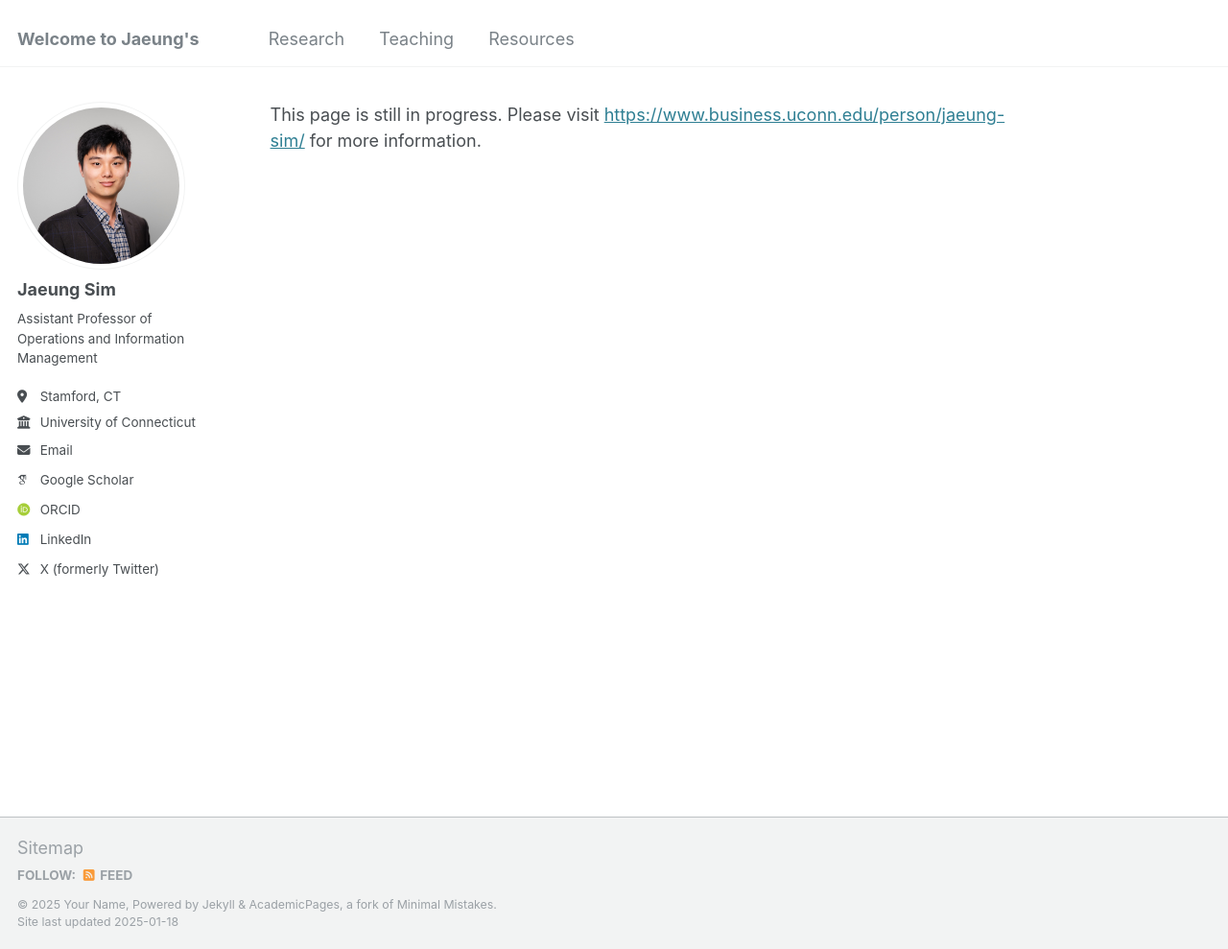
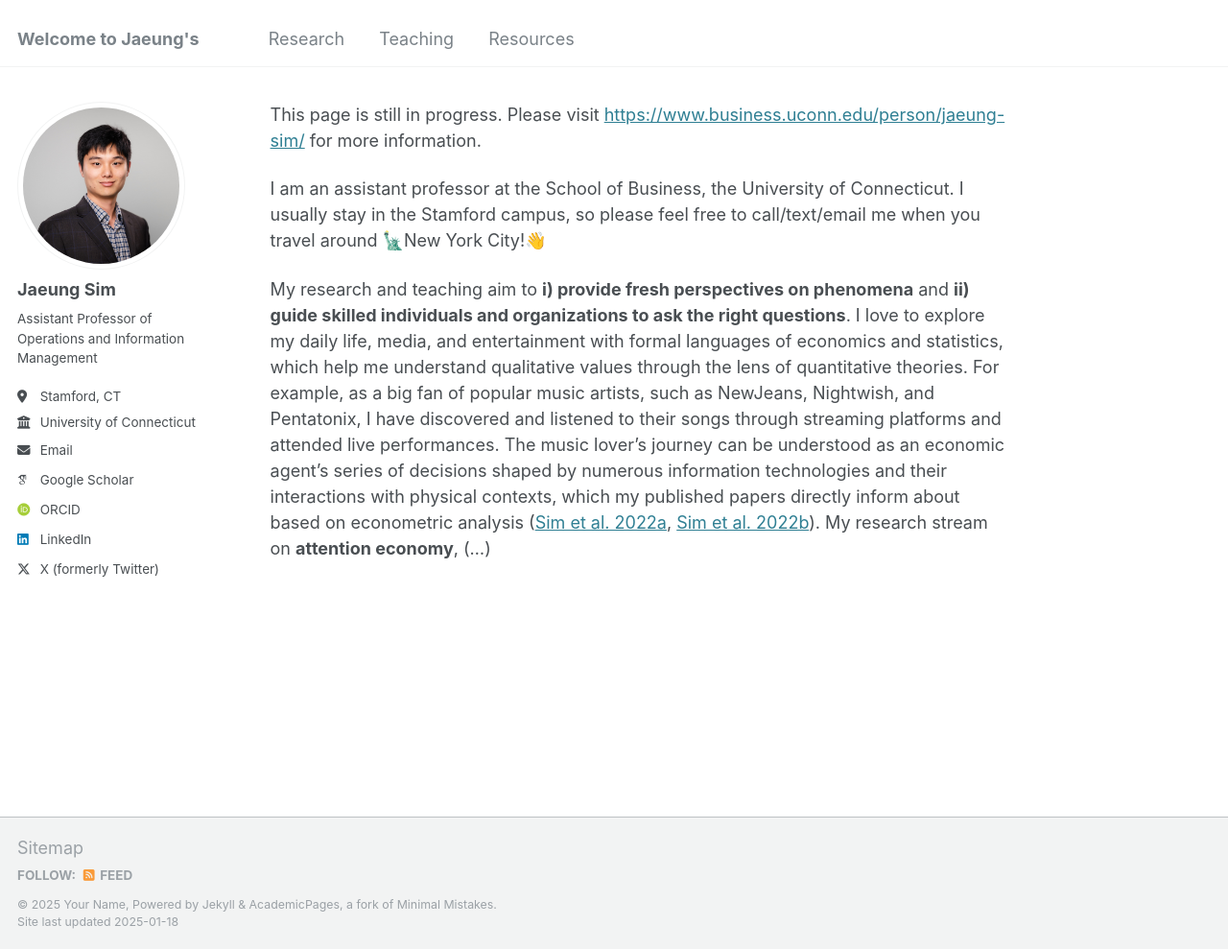
Before and after one commit to jaeungs/jaeungs.github.io, a Jekyll site: the page built from _pages/about.md, in a window 1280 px wide and 989 px high. Shown: the whole window at 96% size. Built offline with Jekyll 4.4.1, drawn with Linux system fonts in a browser that asks for light colours; emoji names are drawn with the system emoji font; some web fonts are replaced.

Commit message:
Update about.md

```diff
--- a/_pages/about.md
+++ b/_pages/about.md
@@ -8,3 +8,7 @@ redirect_from:
 ---
 
 This page is still in progress. Please visit <https://www.business.uconn.edu/person/jaeung-sim/> for more information.
+
+I am an assistant professor at the School of Business, the University of Connecticut. I usually stay in the Stamford campus, so please feel free to call/text/email me when you travel around :statue_of_liberty:New York City!:wave:
+
+My research and teaching aim to **i) provide fresh perspectives on phenomena** and **ii) guide skilled individuals and organizations to ask the right questions**. I love to explore my daily life, media, and entertainment with formal languages of economics and statistics, which help me understand qualitative values through the lens of quantitative theories. For example, as a big fan of popular music artists, such as NewJeans, Nightwish, and Pentatonix, I have discovered and listened to their songs through streaming platforms and attended live performances. The music lover's journey can be understood as an economic agent's series of decisions shaped by numerous information technologies and their interactions with physical contexts, which my published papers directly inform about based on econometric analysis ([Sim et al. 2022a](https://doi.org/10.1287/mksc.2021.1321), [Sim et al. 2022b](https://doi.org/10.1016/j.jebo.2021.12.030)). My research stream on **attention economy**, (...)
```
